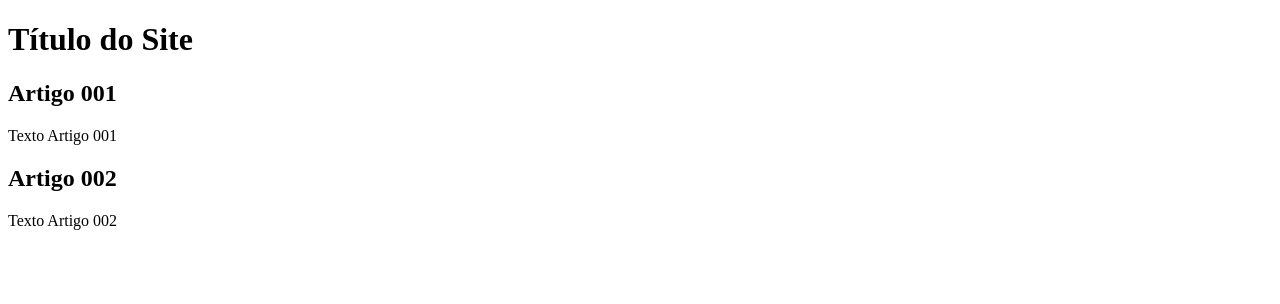
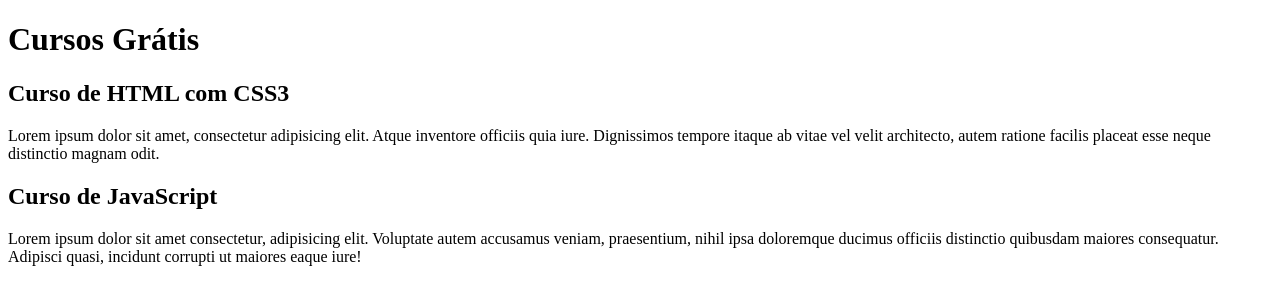
Before and after one commit to thiago-gafanhoto/projeto-site, a plain HTML site: page index.html in a window 1280 px wide. Drawn offline with Linux system fonts and the light colour scheme.

Commit message:
comecei a escrever o conteúdo

```diff
--- a/index.html
+++ b/index.html
@@ -3,20 +3,20 @@
 <head>
     <meta charset="UTF-8">
     <meta name="viewport" content="width=device-width, initial-scale=1.0">
-    <title>Título</title>
+    <title>Título do Site</title>
 </head>
 <body>
     <main>
         <header>
-            <h1>Título do Site</h1>
+            <h1>Cursos Grátis</h1>
         </header>
         <article>
-            <h2>Artigo 001</h2>
-            <p>Texto Artigo 001</p>
+            <h2>Curso de HTML com CSS3</h2>
+            <p>Lorem ipsum dolor sit amet, consectetur adipisicing elit. Atque inventore officiis quia iure. Dignissimos tempore itaque ab vitae vel velit architecto, autem ratione facilis placeat esse neque distinctio magnam odit.</p>
         </article>
         <article>
-            <h2>Artigo 002</h2>
-            <p>Texto Artigo 002</p>
+            <h2>Curso de JavaScript</h2>
+            <p>Lorem ipsum dolor sit amet consectetur, adipisicing elit. Voluptate autem accusamus veniam, praesentium, nihil ipsa doloremque ducimus officiis distinctio quibusdam maiores consequatur. Adipisci quasi, incidunt corrupti ut maiores eaque iure!</p>
         </article>
     </main>
 
```
